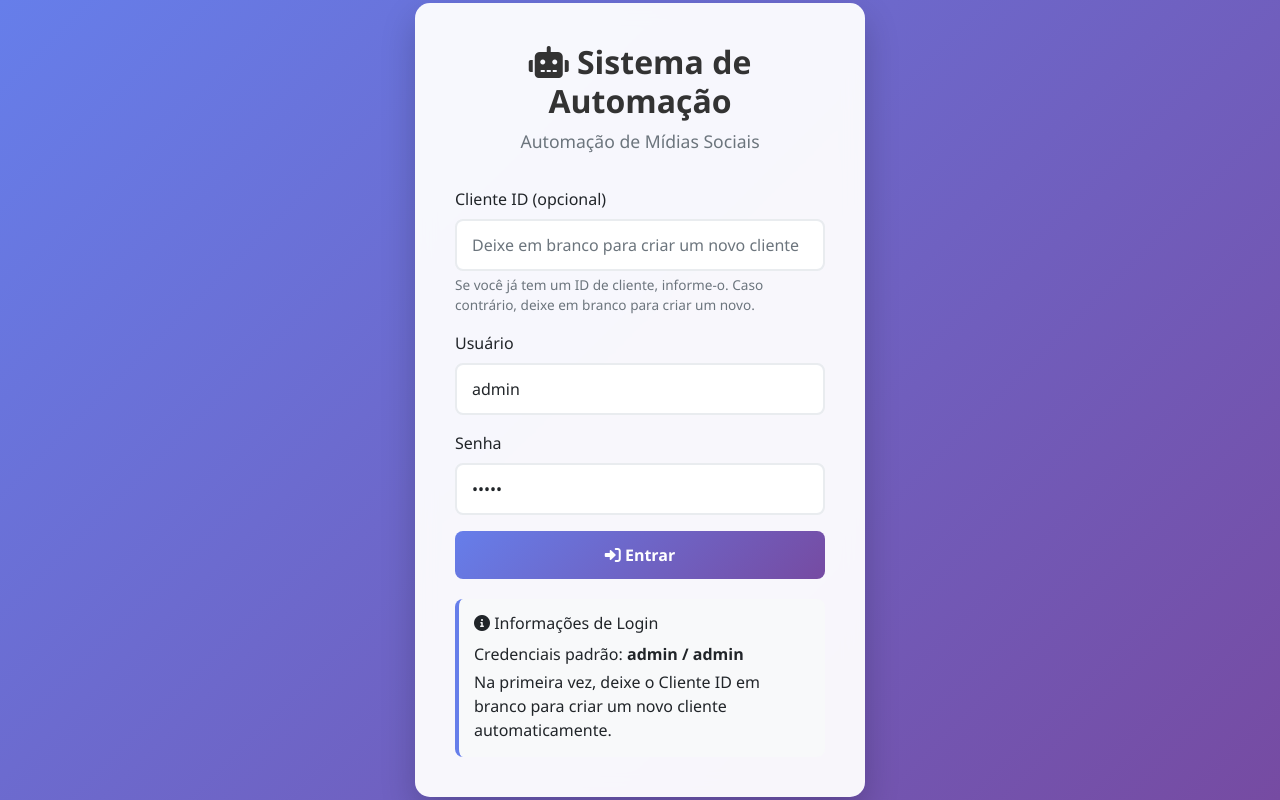
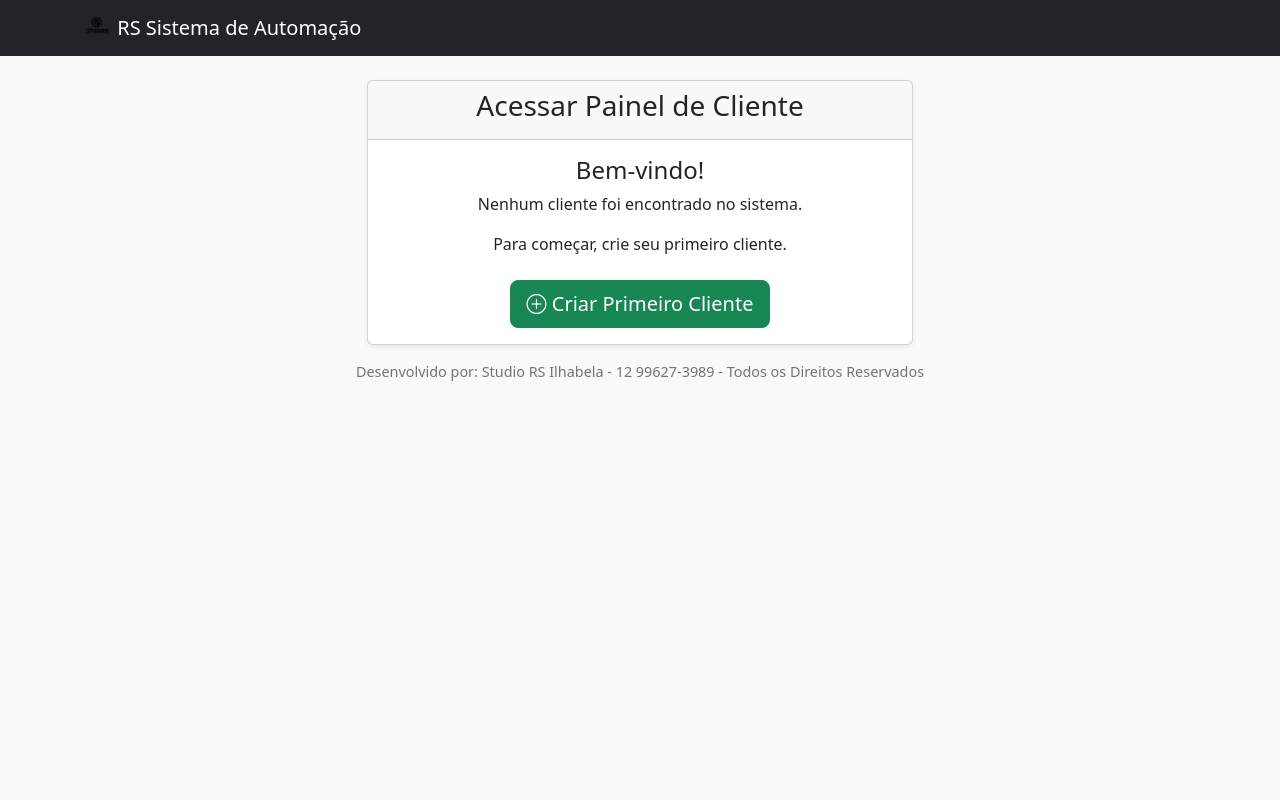
Before and after one commit to automacaoricardo33/POST-GERAL, a Flask app: template templates/login.html in a window 1280 px wide. Run offline with Flask 3, Linux system fonts and the light colour scheme; the template is opened without the code that fills it, so the values that code supplies are empty; some libraries are stand-ins or nearby versions.

Commit message:
Update login.html

```diff
--- a/templates/login.html
+++ b/templates/login.html
@@ -1,149 +1,51 @@
-<!DOCTYPE html>
-<html lang="pt-BR">
-<head>
-    <meta charset="UTF-8">
-    <meta name="viewport" content="width=device-width, initial-scale=1.0">
-    <title>Login - Sistema de Automação</title>
-    <link href="https://cdn.jsdelivr.net/npm/bootstrap@5.1.3/dist/css/bootstrap.min.css" rel="stylesheet">
-    <link href="https://cdnjs.cloudflare.com/ajax/libs/font-awesome/6.0.0/css/all.min.css" rel="stylesheet">
-    <style>
-        body {
-            background: linear-gradient(135deg, #667eea 0%, #764ba2 100%);
-            height: 100vh;
-            display: flex;
-            align-items: center;
-            justify-content: center;
-            font-family: 'Segoe UI', Tahoma, Geneva, Verdana, sans-serif;
-        }
-        .login-container {
-            background-color: rgba(255, 255, 255, 0.95);
-            padding: 2.5rem;
-            border-radius: 15px;
-            box-shadow: 0 15px 35px rgba(0, 0, 0, 0.2);
-            width: 100%;
-            max-width: 450px;
-            backdrop-filter: blur(10px);
-        }
-        .logo {
-            text-align: center;
-            margin-bottom: 2rem;
-        }
-        .logo h2 {
-            color: #333;
-            font-weight: 700;
-            margin-bottom: 0.5rem;
-        }
-        .logo p {
-            color: #666;
-            font-size: 1.1rem;
-        }
-        .form-control {
-            border-radius: 8px;
-            padding: 12px 15px;
-            border: 2px solid #e9ecef;
-            transition: all 0.3s;
-        }
-        .form-control:focus {
-            border-color: #667eea;
-            box-shadow: 0 0 0 0.2rem rgba(102, 126, 234, 0.25);
-        }
-        .btn-primary {
-            background: linear-gradient(135deg, #667eea 0%, #764ba2 100%);
-            border: none;
-            border-radius: 8px;
-            padding: 12px;
-            font-weight: 600;
-            transition: all 0.3s;
-        }
-        .btn-primary:hover {
-            transform: translateY(-2px);
-            box-shadow: 0 5px 15px rgba(102, 126, 234, 0.4);
-        }
-        .form-text {
-            font-size: 0.85rem;
-            color: #6c757d;
-        }
-        .info-box {
-            background-color: #f8f9fa;
-            border-radius: 8px;
-            padding: 15px;
-            margin-top: 20px;
-            border-left: 4px solid #667eea;
-        }
-    </style>
-</head>
-<body>
-    <div class="login-container">
-        <div class="logo">
-            <h2><i class="fas fa-robot"></i> Sistema de Automação</h2>
-            <p class="text-muted">Automação de Mídias Sociais</p>
-        </div>
+{% extends 'layout.html' %}
 
-        <form id="loginForm">
-            <div class="mb-3">
-                <label for="cliente_id" class="form-label">Cliente ID (opcional)</label>
-                <input type="text" class="form-control" id="cliente_id" name="cliente_id"
-                       placeholder="Deixe em branco para criar um novo cliente">
-                <div class="form-text">
-                    Se você já tem um ID de cliente, informe-o. Caso contrário, deixe em branco para criar um novo.
-                </div>
+{% block title %}Login - RS Sistema de Automação{% endblock %}
+
+{% block content %}
+<div class="row justify-content-center">
+    <div class="col-md-6">
+        <div class="card shadow-sm">
+            <div class="card-header text-center">
+                <h3>Acessar Painel de Cliente</h3>
             </div>
+            <div class="card-body">
+                {% with messages = get_flashed_messages(with_categories=true) %}
+                    {% if messages %}
+                        {% for category, message in messages %}
+                            <div class="alert alert-{{ category }}">{{ message }}</div>
+                        {% endfor %}
+                    {% endif %}
+                {% endwith %}
 
-            <div class="mb-3">
-                <label for="username" class="form-label">Usuário</label>
-                <input type="text" class="form-control" id="username" name="username"
-                       value="admin" required>
+                {% if clientes %}
+                    <form method="POST">
+                        <div class="mb-3">
+                            <label for="cliente_id" class="form-label">Selecione o Cliente</label>
+                            <select class="form-select" id="cliente_id" name="cliente_id" required>
+                                <option value="" selected disabled>-- Escolha um cliente --</option>
+                                {% for cliente in clientes %}
+                                <option value="{{ cliente.id }}">{{ cliente.nome }}</option>
+                                {% endfor %}
+                            </select>
+                        </div>
+                        <div class="d-grid gap-2">
+                            <button type="submit" class="btn btn-primary">Entrar no Painel</button>
+                            <a href="{{ url_for('adicionar_cliente') }}" class="btn btn-outline-secondary">Criar um Novo Cliente</a>
+                        </div>
+                    </form>
+                {% else %}
+                    <div class="text-center">
+                        <h4>Bem-vindo!</h4>
+                        <p>Nenhum cliente foi encontrado no sistema.</p>
+                        <p>Para começar, crie seu primeiro cliente.</p>
+                        <a href="{{ url_for('adicionar_cliente') }}" class="btn btn-success btn-lg mt-2">
+                            <i class="bi bi-plus-circle"></i> Criar Primeiro Cliente
+                        </a>
+                    </div>
+                {% endif %}
             </div>
-
-            <div class="mb-3">
-                <label for="password" class="form-label">Senha</label>
-                <input type="password" class="form-control" id="password" name="password"
-                       value="admin" required>
-            </div>
-
-            <button type="submit" class="btn btn-primary w-100">
-                <i class="fas fa-sign-in-alt"></i> Entrar
-            </button>
-        </form>
-
-        <div id="message" class="mt-3"></div>
-
-        <div class="info-box">
-            <h6><i class="fas fa-info-circle"></i> Informações de Login</h6>
-            <p class="mb-1">Credenciais padrão: <strong>admin / admin</strong></p>
-            <p class="mb-0">Na primeira vez, deixe o Cliente ID em branco para criar um novo cliente automaticamente.</p>
         </div>
     </div>
-
-    <script>
-        document.getElementById('loginForm').addEventListener('submit', async function(e) {
-            e.preventDefault();
-
-            const formData = new FormData(this);
-            const messageDiv = document.getElementById('message');
-            messageDiv.innerHTML = '<div class="alert alert-info"><i class="fas fa-spinner fa-spin"></i> Processando...</div>';
-
-            try {
-                const response = await fetch('/login', {
-                    method: 'POST',
-                    body: formData
-                });
-
-                const result = await response.json();
-
-                if (result.sucesso) {
-                    messageDiv.innerHTML = '<div class="alert alert-success"><i class="fas fa-check-circle"></i> Login realizado com sucesso! Redirecionando...</div>';
-                    // Redirecionar para a dashboard após 1 segundo
-                    setTimeout(() => {
-                        window.location.href = '/';
-                    }, 1000);
-                } else {
-                    messageDiv.innerHTML = `<div class="alert alert-danger"><i class="fas fa-exclamation-circle"></i> ${result.erro}</div>`;
-                }
-            } catch (error) {
-                messageDiv.innerHTML = '<div class="alert alert-danger"><i class="fas fa-exclamation-circle"></i> Erro de conexão. Tente novamente.</div>';
-            }
-        });
-    </script>
-</body>
-</html>
+</div>
+{% endblock %}
```
